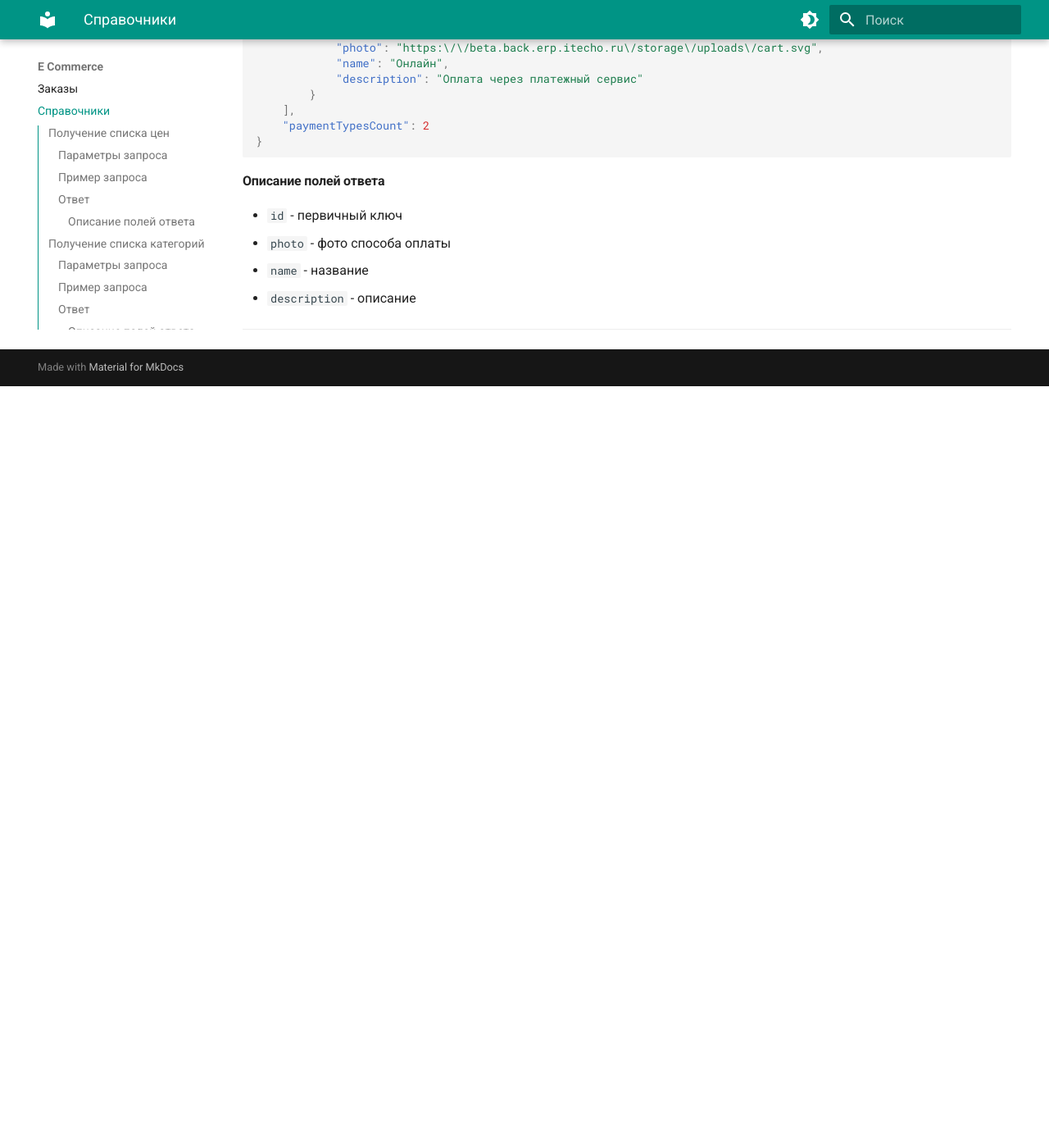
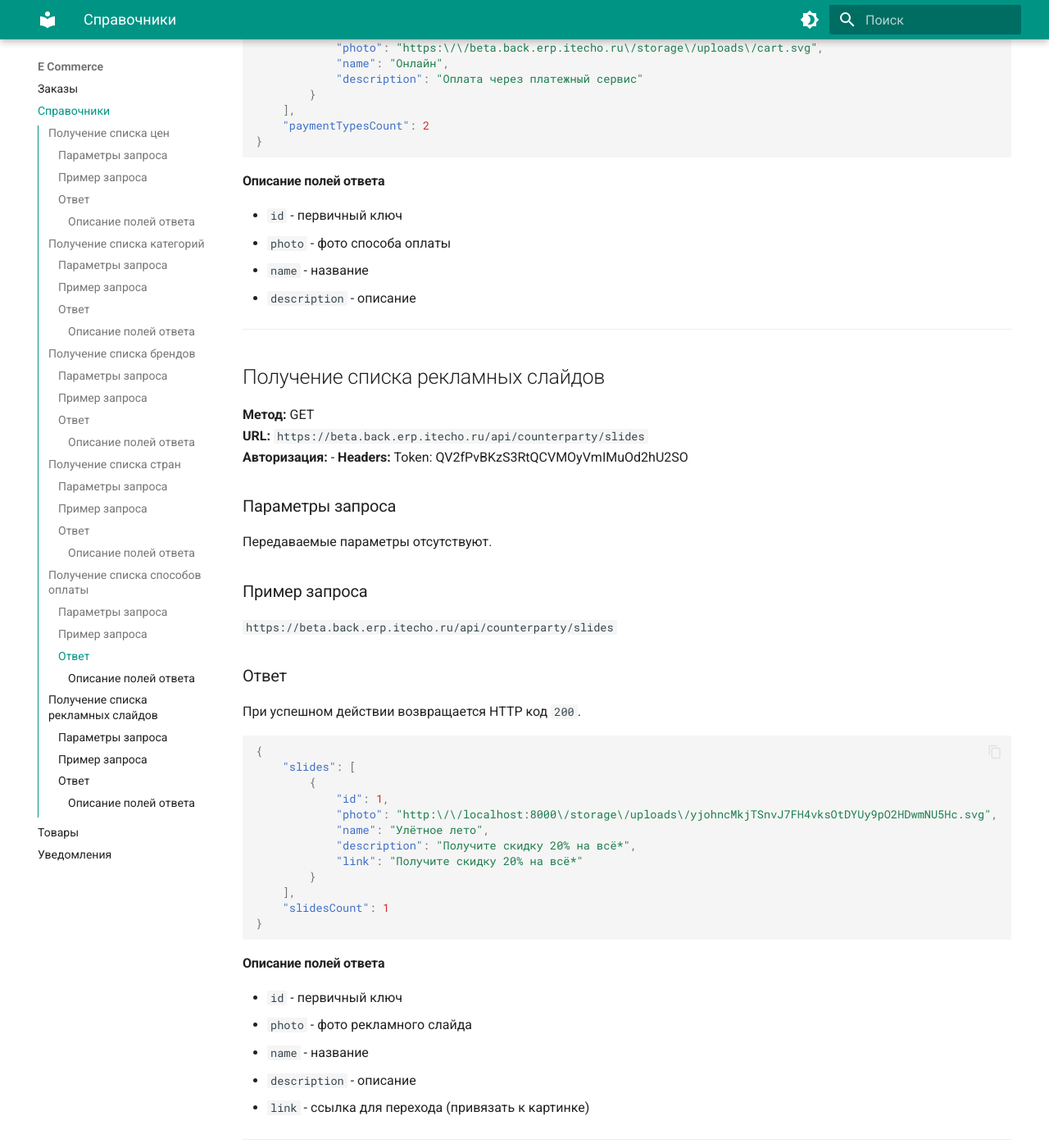
Before and after one commit to Krushanov/docs.erp.itecho.ru, an MkDocs documentation site: the page built from docs/E-Commerce/Справочники.md, in a window 1280 px wide and 1400 px high, scrolled down 4945 px. Shown: the whole window at 82% size. Built offline with MkDocs 1.6.1 and Material for MkDocs 9.7.7, drawn with Linux system fonts in a browser that asks for light colours; before the commit the page ends 5416 px from its top, so only the background shows below that.

Commit message:
Edit Справочники.md file.

````diff
--- a/docs/E-Commerce/Справочники.md
+++ b/docs/E-Commerce/Справочники.md
@@ -227,3 +227,46 @@
 - `description` - описание
 
 ---
+
+## Получение списка рекламных слайдов
+
+**Метод:** GET
+**URL:** `https://beta.back.erp.itecho.ru/api/counterparty/slides`
+**Авторизация:** -
+**Headers:** Token: QV2fPvBKzS3RtQCVMOyVmIMuOd2hU2SO
+
+### Параметры запроса
+
+Передаваемые параметры отсутствуют.
+
+### Пример запроса
+
+`https://beta.back.erp.itecho.ru/api/counterparty/slides`
+
+### Ответ
+
+При успешном действии возвращается HTTP код `200`.
+```json
+{
+	"slides": [
+		{
+			"id": 1,
+			"photo": "http:\/\/localhost:8000\/storage\/uploads\/yjohncMkjTSnvJ7FH4vksOtDYUy9pO2HDwmNU5Hc.svg",
+			"name": "Улётное лето",
+			"description": "Получите скидку 20% на всё*",
+			"link": "Получите скидку 20% на всё*"
+		}
+	],
+	"slidesCount": 1
+}
+```
+
+#### Описание полей ответа
+
+- `id` - первичный ключ
+- `photo` - фото рекламного слайда
+- `name` - название
+- `description` - описание
+- `link` - ссылка для перехода (привязать к картинке)
+
+---
````
